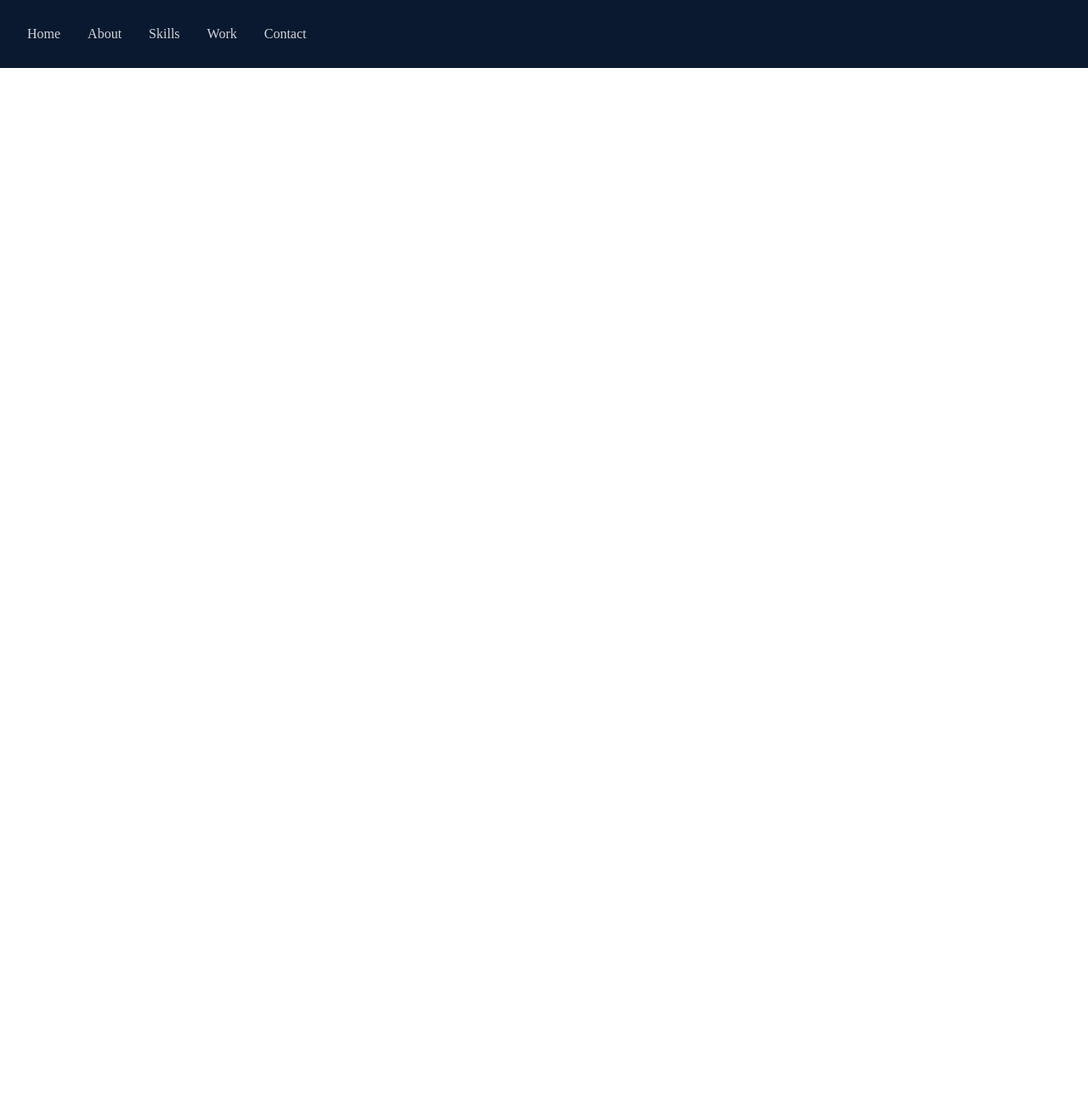
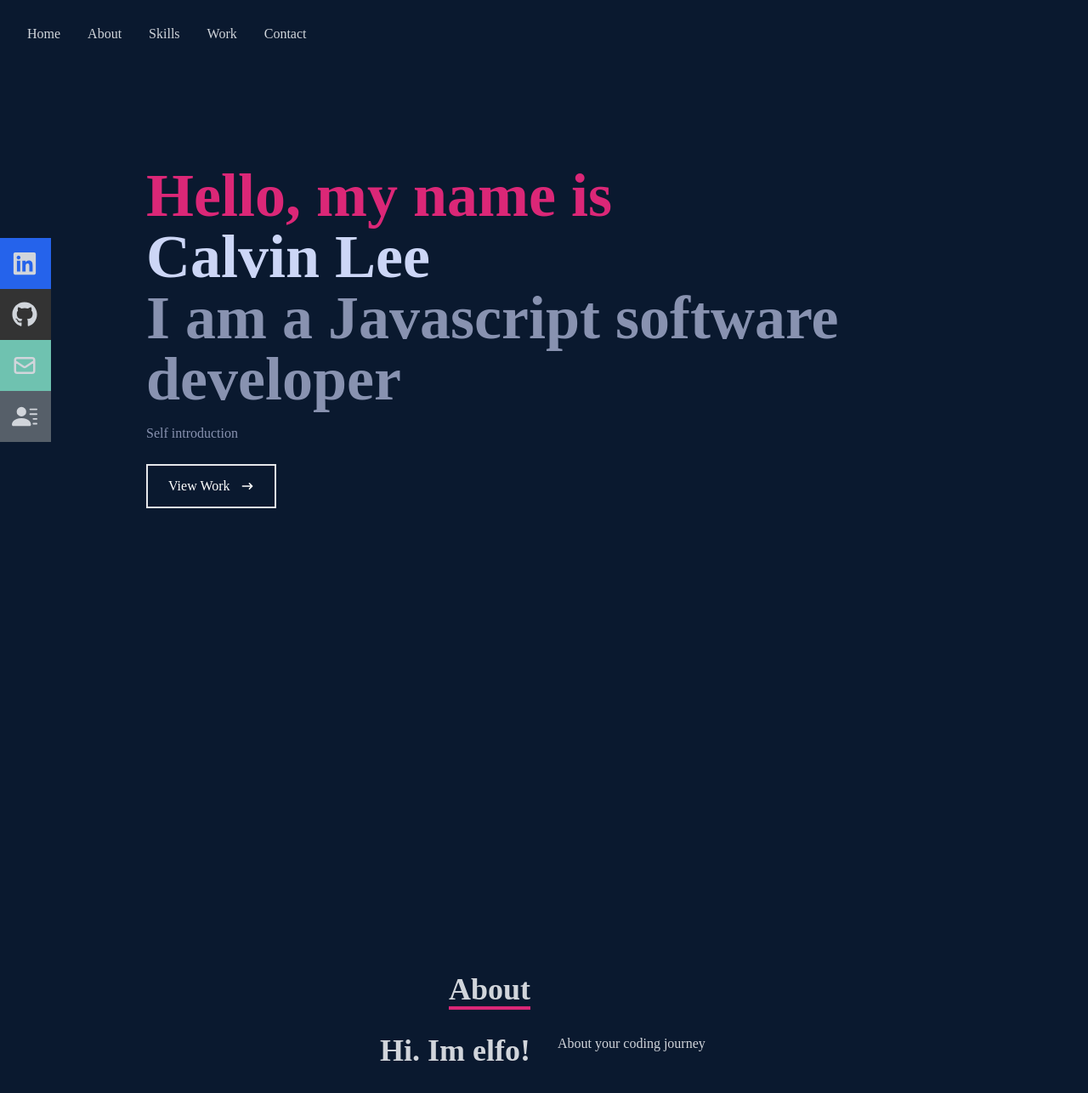
Before and after one commit to calvinalee2006/Calvins-react-portfolio, a React (Create React App) app: page / in a window 1280 px wide. Shown: the top 1286 px of the page at 85% size. Before the commit the page ends 800 px from the top, so only its background shows below. Built offline with nearby package versions, Linux system fonts and the light colour scheme.

Commit message:
Finished Navbar file & added About & Home outline

```diff
--- a/src/App.js
+++ b/src/App.js
@@ -1,10 +1,14 @@
 import Navbar from './components/Navbar'
+import Home from './components/Home'
+import About from './components/About'
 import "./index.css"
 
 function App() {
   return (
 <>
 <Navbar />
+<Home />
+<About />
 </>
   )
 }
--- /dev/null
+++ b/src/components/About.jsx
@@ -0,0 +1,28 @@
+import React from 'react'
+
+const About = () => {
+    return (
+        <div name="about" className="w-full h-screen bg-[#0a192f] text-gray-300">
+            <div className="flex flex-col justify-center items-center w-full h-full">
+                <div className="max-w-[1000] w-full grid grid-cols-2 gap-8">
+                    <div className='sm:text-right pb-8 pl-4'>
+                        <p className='text-4xl font-bold inline border-b-4 border-pink-600'>
+                            About
+                        </p>
+                    </div>
+                    <div></div>
+                </div>
+                <div className="max-w-[1000] w-full grid sm:grid-cols-2 gap-8 px-4">
+                    <div className='sm:text-right text-4xl font-bold'>
+                        <p>Hi. Im elfo!</p>
+                    </div>
+                    <div>
+                        <p>About your coding journey</p>
+                    </div>
+                </div>
+            </div>
+        </div>
+    )
+}
+
+export default About
--- /dev/null
+++ b/src/components/Home.jsx
@@ -0,0 +1,27 @@
+import React from 'react'
+import { HiArrowNarrowRight } from 'react-icons/hi'
+
+const Home = () => {
+    return (
+        <div name="home" className='w-full h-screen   bg-[#0a192f] '>
+            {/*Container */}
+            <div className='max-w-[1000px] mx-auto px-8 flex flex-col justify-center h-full'>
+                <p className="text-pink-600 sm:text-7xl font-bold text-[#ccd6f6]">Hello, my name is</p>
+                <h1 className="text-4xl sm:text-7xl font-bold text-[#ccd6f6]">Calvin Lee</h1>
+                <h2 className="text-4xl sm:text-7xl font-bold text-[#8892b0]"> I am a Javascript software developer </h2>
+                <p className="text-[#8892b0] py-4 max-w-[700]">Self introduction</p>
+                <div>
+                    <button className="text-white group border-2 px-6 py-3 my-2 flex items-center hover:bg-pink-600 hover:border-pink-600">
+                        View Work
+                        <span className="group-hover:rotate-90 duration-300">
+                            <HiArrowNarrowRight className="ml-3" />
+                        </span>
+                    </button>
+                </div>
+            </div>
+
+        </div>
+    )
+}
+
+export default Home
--- a/src/components/Navbar.jsx
+++ b/src/components/Navbar.jsx
@@ -1,14 +1,18 @@
-import React from 'react'
-import { FaBars } from 'react-icons/fa'
+import React, { useState } from 'react'
+import { FaBars, FaTimes, FaGithub, FaLinkedin, FaFacebook } from 'react-icons/fa';
+import { HiOutlineMail } from 'react-icons/hi';
+import { BsFillPersonLinesFill } from 'react-icons/bs'
 
 
 const Navbar = () => {
+    const [nav, setNav] = useState(false);
+    const handleClick = () => setNav(!nav);
+
     return (
         <>
             <div className='fixed w-full h-[80px] flex justify-between items-center px-4 bg-[#0a192f] text-gray-300'>
 
                 {/* menu */}
-
                 <ul className=" hidden md:flex flex-row">
                     <li className="px-4">Home</li>
                     <li className="px-4">About</li>
@@ -19,21 +23,59 @@ const Navbar = () => {
 
 
                 {/* Hamburger */}
-                <div className='hidden'>
-                    <FaBars />
+                <div onClick={handleClick} className='md:hidden z-10'>
+                    {!nav ? <FaBars /> : <FaTimes />}
                 </div>
 
                 {/* Mobile menu */}
-                <ul className="hidden">
-                    <li>Home</li>
-                    <li>About</li>
-                    <li>Skills</li>
-                    <li>Work</li>
-                    <li>Contact</li>
+                <ul className={!nav ? 'hidden' : "absolute top-0 left-0 w-full h-screen bg-[#0a192f] flex flex-col justify-center items-center"}>
+                    <li className='py-6 text-4xl' >Home</li>
+                    <li className='py-6 text-4xl'>About</li>
+                    <li className='py-6 text-4xl'>Skills</li>
+                    <li className='py-6 text-4xl'>Work</li>
+                    <li className='py-6 text-4xl'>Contact</li>
                 </ul>
 
                 {/*Social icons */}
-                <div className="hidden"></div>
+                <div className='hidden lg:flex fixed flex-col top-[35%] left-0'>
+                    <ul>
+                        <li className='w-[160px] h-[60px] flex justify-between items-center ml-[-100px] hover:ml-[-10px] duration-300 bg-blue-600'>
+                            <a
+                                className="flex justify-between items-center w-full text-gray-300"
+                                href="/"
+                            >
+                                Linkedin <FaLinkedin size={30} />
+                            </a>
+                        </li>
+
+                        <li className='w-[160px] h-[60px] flex justify-between items-center ml-[-100px] hover:ml-[-10px] duration-300 bg-[#333333]'>
+                            <a
+                                className="flex justify-between items-center w-full text-gray-300"
+                                href="/"
+                            >
+                                Github <FaGithub size={30} />
+                            </a>
+                        </li>
+
+                        <li className='w-[160px] h-[60px] flex justify-between items-center ml-[-100px] hover:ml-[-10px] duration-300 bg-[#6fc2b0]'>
+                            <a
+                                className="flex justify-between items-center w-full text-gray-300"
+                                href="/"
+                            >
+                                E-mail <HiOutlineMail size={30} />
+                            </a>
+                        </li>
+
+                        <li className='w-[160px] h-[60px] flex justify-between items-center ml-[-100px] hover:ml-[-10px] duration-300 bg-[#565f69]'>
+                            <a
+                                className="flex justify-between items-center w-full text-gray-300"
+                                href="/"
+                            >
+                                Resume <BsFillPersonLinesFill size={30} />
+                            </a>
+                        </li>
+                    </ul>
+                </div>
             </div>
 
         </>
```
Also changed, not shown: src/logo.svg (deleted).
